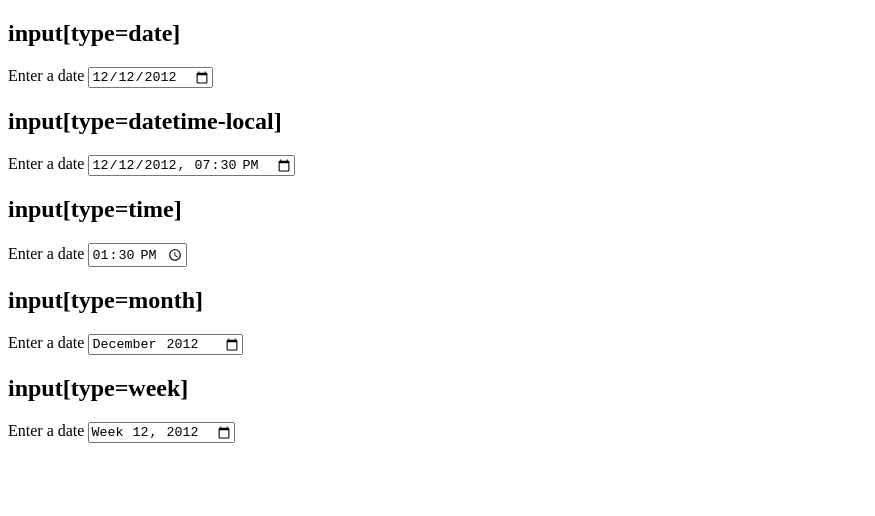
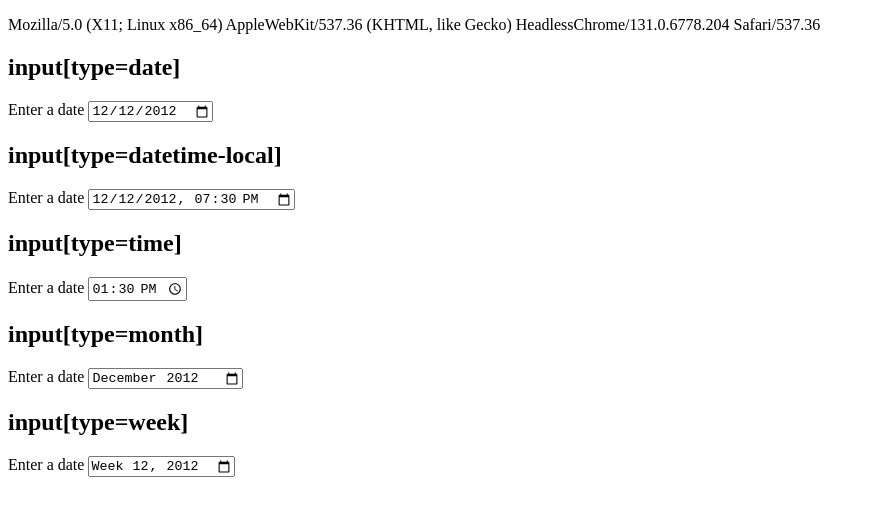
Before and after one commit to AdamTReineke/input-sample, a plain HTML site: page index.html in a window 1280 px wide. Shown: the whole page, without its empty margins (0-875 px from the left). Drawn offline with Linux system fonts and the light colour scheme.

Commit message:
print UA

```diff
--- a/index.html
+++ b/index.html
@@ -5,6 +5,9 @@
         <meta name="viewport" content="width=device-width, initial-scale=1">
     </head>
     <body>
+        <p><script>
+            document.write(navigator.userAgent)
+        </script></p>
         <h2>input[type=date]</h2>
         <label for="example-date">Enter a date</label>
         <input type="date" name="example-date" value="2012-12-12" id="example-date">
```
